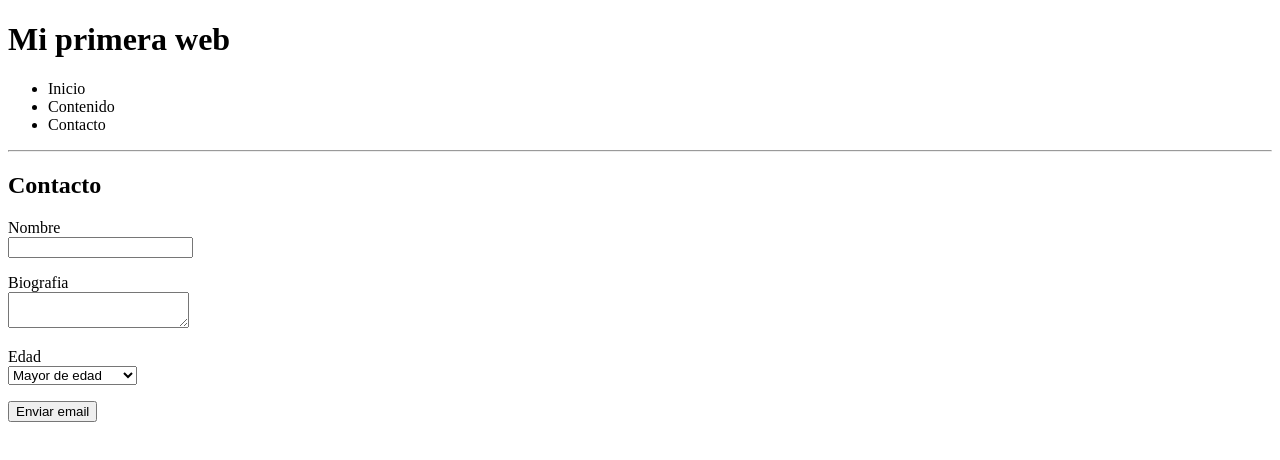
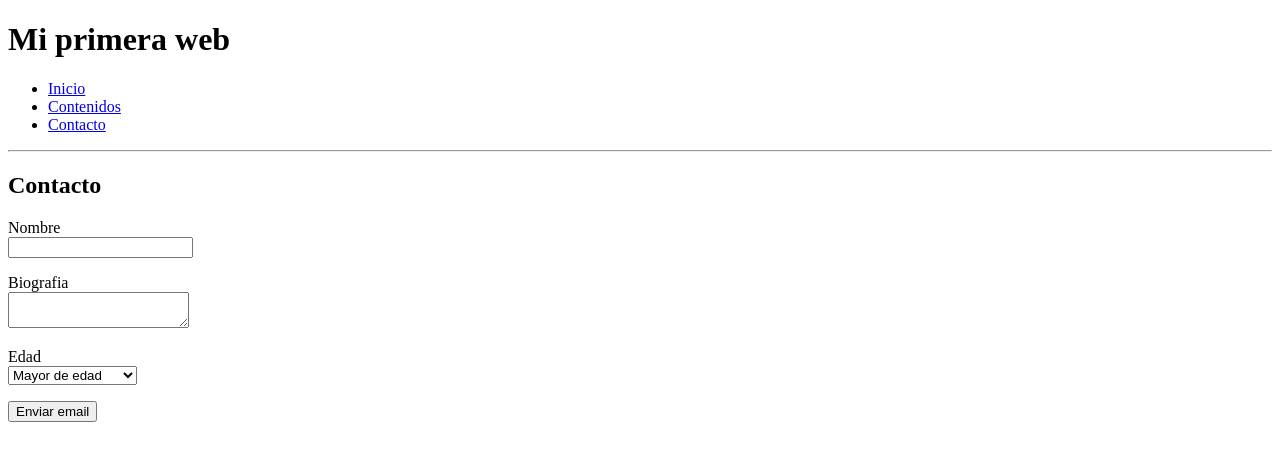
Before and after one commit to RafaelSolano/mipaginaweb, a plain HTML site: page contacto.html in a window 1280 px wide. Drawn offline with Linux system fonts and the light colour scheme.

Commit message:
Se enlazaron las 3 paginas y se termino el ejercicio

```diff
--- a/contacto.html
+++ b/contacto.html
@@ -9,9 +9,9 @@
 
         <!--Este es el menu-->
         <ul>
-            <li>Inicio</li>
-            <li>Contenido</li>
-            <li>Contacto</li>
+            <li><a href="index.html"title="inicio">Inicio</a></li>
+            <li><a href="contenidos.html">Contenidos</a></li>
+            <li><a href ="contacto.html">Contacto</a></li>
         </ul>
         <hr/>
 
```
Also changed, not shown: contenidos.html (+3 -3 lines), index.html (+3 -3 lines).
